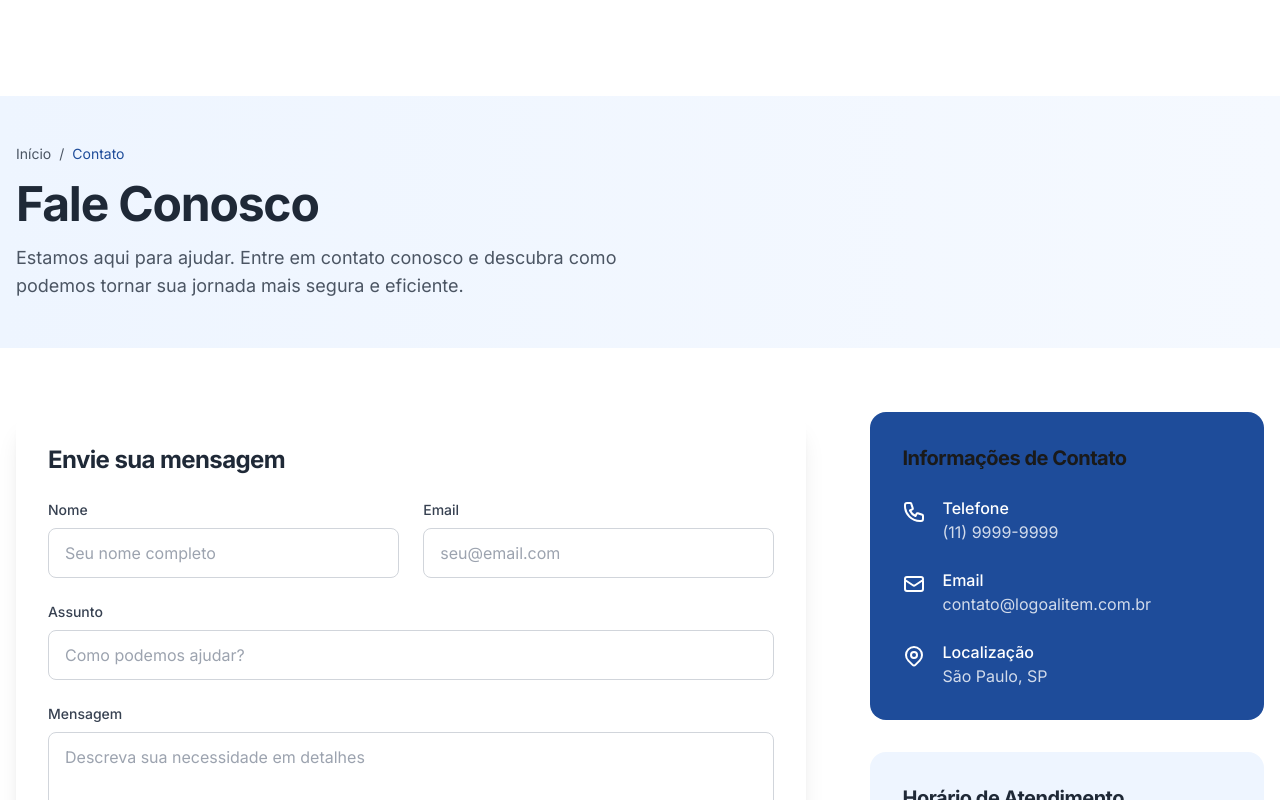
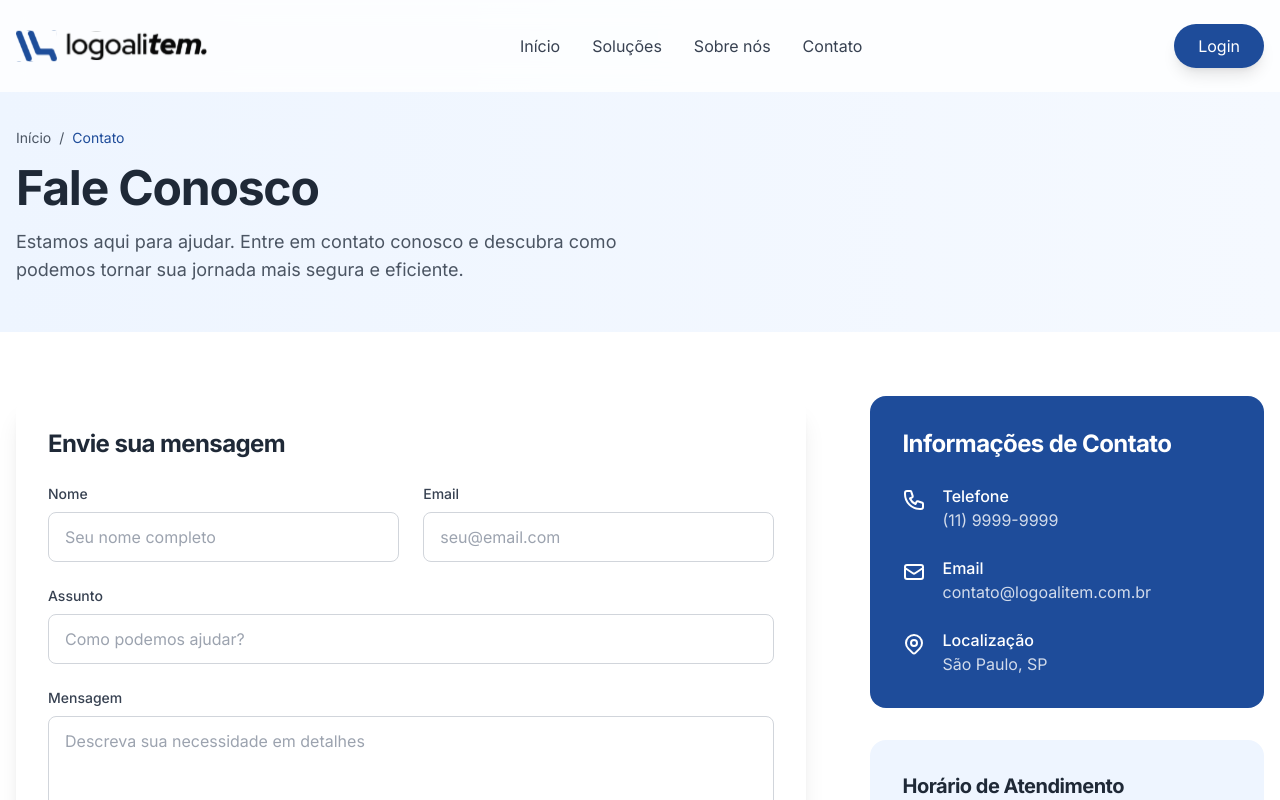
Before and after one commit to williansenawebdesigner/website-logoalitem, a Next.js app: page /contato in a window 1280 px wide. Shown: the top 800 px of the page. Built offline with nearby package versions, Linux system fonts and the light colour scheme.

Commit message:
fale conosco falta ajustes

```diff
--- /dev/null
+++ b/app/components/Header.tsx
@@ -0,0 +1,35 @@
+import Image from 'next/image'
+import Link from 'next/link'
+
+export default function Header() {
+  return (
+    <header className="fixed top-0 left-0 right-0 z-50 bg-white/80 backdrop-blur-md">
+      <div className="container mx-auto px-4 py-6 flex justify-between items-center">
+        <div className="w-42">
+          <Link href="/">
+            <Image
+              src="/images/hero/logoalitem-logofundoclaro.svg"
+              alt="Logo Ali Tem"
+              width={292}
+              height={30}
+              priority
+              className="w-auto h-8"
+            />
+          </Link>
+        </div>
+        <nav className="hidden md:flex gap-8">
+          <Link href="/" className="text-gray-700 hover:text-[#1E4C9A] transition">Início</Link>
+          <Link href="#" className="text-gray-700 hover:text-[#1E4C9A] transition">Soluções</Link>
+          <Link href="#" className="text-gray-700 hover:text-[#1E4C9A] transition">Sobre nós</Link>
+          <Link href="/contato" className="text-gray-700 hover:text-[#1E4C9A] transition">Contato</Link>
+        </nav>
+        <Link
+          href="/login"
+          className="bg-[#1E4C9A] text-white px-6 py-2.5 rounded-full hover:bg-[#1a4185] hover:text-white transition duration-300 shadow-lg hover:shadow-xl"
+        >
+          Login
+        </Link>
+      </div>
+    </header>
+  )
+}
--- a/app/contato/page.tsx
+++ b/app/contato/page.tsx
@@ -1,5 +1,6 @@
 import Image from 'next/image'
 import Link from 'next/link'
+import Header from '../components/Header'
 
 export default function Contato() {
   const depoimentos = [
@@ -37,9 +38,11 @@ export default function Contato() {
   ]
 
   return (
-    <main className="min-h-screen bg-white pt-24">
+    <main className="min-h-screen bg-white">
+      <Header />
+
       {/* Header com breadcrumb */}
-      <div className="bg-gradient-to-r from-[#EEF5FF] to-[#F5F9FF] py-12">
+      <div className="bg-gradient-to-r from-[#EEF5FF] to-[#F5F9FF] py-12 pt-32">
         <div className="container mx-auto px-4">
           <div className="flex items-center gap-2 text-sm text-gray-600 mb-4">
             <Link href="/" className="hover:text-[#1E4C9A]">Início</Link>
@@ -109,7 +112,7 @@ export default function Contato() {
             {/* Informações de contato */}
             <div className="lg:w-1/3 space-y-8">
               <div className="bg-[#1E4C9A] text-white p-8 rounded-2xl">
-                <h3 className="text-xl font-bold mb-6">Informações de Contato</h3>
+                <h3 className="text-2xl font-bold mb-6 text-white">Informações de Contato</h3>
                 <div className="space-y-6">
                   <div className="flex items-start gap-4">
                     <svg className="w-6 h-6 mt-1" fill="none" stroke="currentColor" viewBox="0 0 24 24">
--- a/app/page.tsx
+++ b/app/page.tsx
@@ -1,5 +1,6 @@
 import Image from 'next/image'
 import Link from 'next/link'
+import Header from './components/Header'
 
 export default function Home() {
   const praticidadeItems = [
@@ -48,26 +49,7 @@ export default function Home() {
 
   return (
     <main className="min-h-screen bg-white">
-      {/* Header */}
-      <header className="absolute top-0 left-0 right-0 z-50">
-        <div className="container mx-auto px-4 py-6 flex justify-between items-center">
-          <div className="w-42">
-            <Image src="/images/hero/logoalitem-logofundoclaro.svg" alt="Logo Ali Tem" width={292} height={30} priority className="w-auto h-8" />
-          </div>
-          <nav className="hidden md:flex gap-8">
-            <Link href="#" className="text-gray-700 hover:text-[#1E4C9A] transition">Início</Link>
-            <Link href="#" className="text-gray-700 hover:text-[#1E4C9A] transition">Soluções</Link>
-            <Link href="#" className="text-gray-700 hover:text-[#1E4C9A] transition">Sobre nós</Link>
-            <Link href="/contato" className="text-gray-700 hover:text-[#1E4C9A] transition">Contato</Link>
-          </nav>
-          <Link
-            href="/login"
-            className="bg-[#1E4C9A] text-white px-6 py-2.5 rounded-full hover:bg-[#1a4185] hover:text-white transition duration-300 shadow-lg hover:shadow-xl"
-          >
-            Login
-          </Link>
-        </div>
-      </header>
+      <Header />
 
       {/* Hero Section */}
       <section className="pt-32 pb-20 relative overflow-hidden">
```
